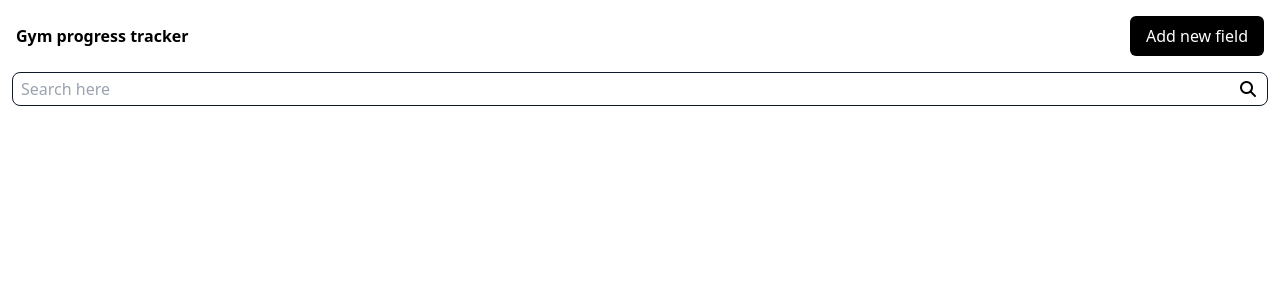
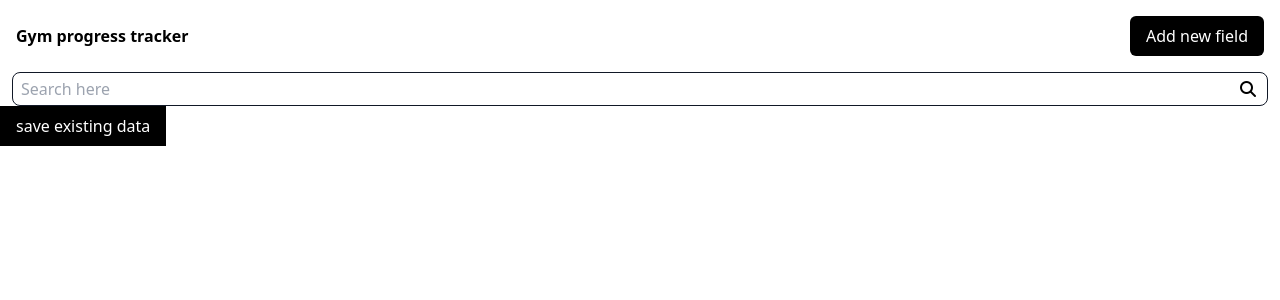
Before and after one commit to Saksham1411/gym-progress-tracker, a React (Vite) app: page / in a window 1280 px wide. Shown: the top 300 px of the page. Built offline with nearby package versions, Linux system fonts and the light colour scheme.

Commit message:
Dummy* getmypreviousData

```diff
--- a/src/App.tsx
+++ b/src/App.tsx
@@ -1,5 +1,6 @@
 import Accordian from "./components/Accordian/Accordian"
 import Header from "./components/Header/Header"
+import SaveDataButton from "./components/SaveDataButton"
 import { Analytics } from "@vercel/analytics/react"
 
 const App = () => {
@@ -8,6 +9,7 @@ const App = () => {
       <Analytics/>
       <Header/>
       <Accordian/>
+      <SaveDataButton/>
     </div>
   )
 }
--- /dev/null
+++ b/src/components/SaveDataButton.tsx
@@ -0,0 +1,12 @@
+
+const SaveDataButton = () => {
+    function getData(){
+       const data = localStorage.getItem('gym-tracker')
+       console.log(data)
+    }
+  return (
+    <button onClick={getData} className=" m-auto border-black px-4 py-2 bg-black text-white">save existing data</button>
+  )
+}
+
+export default SaveDataButton
```
